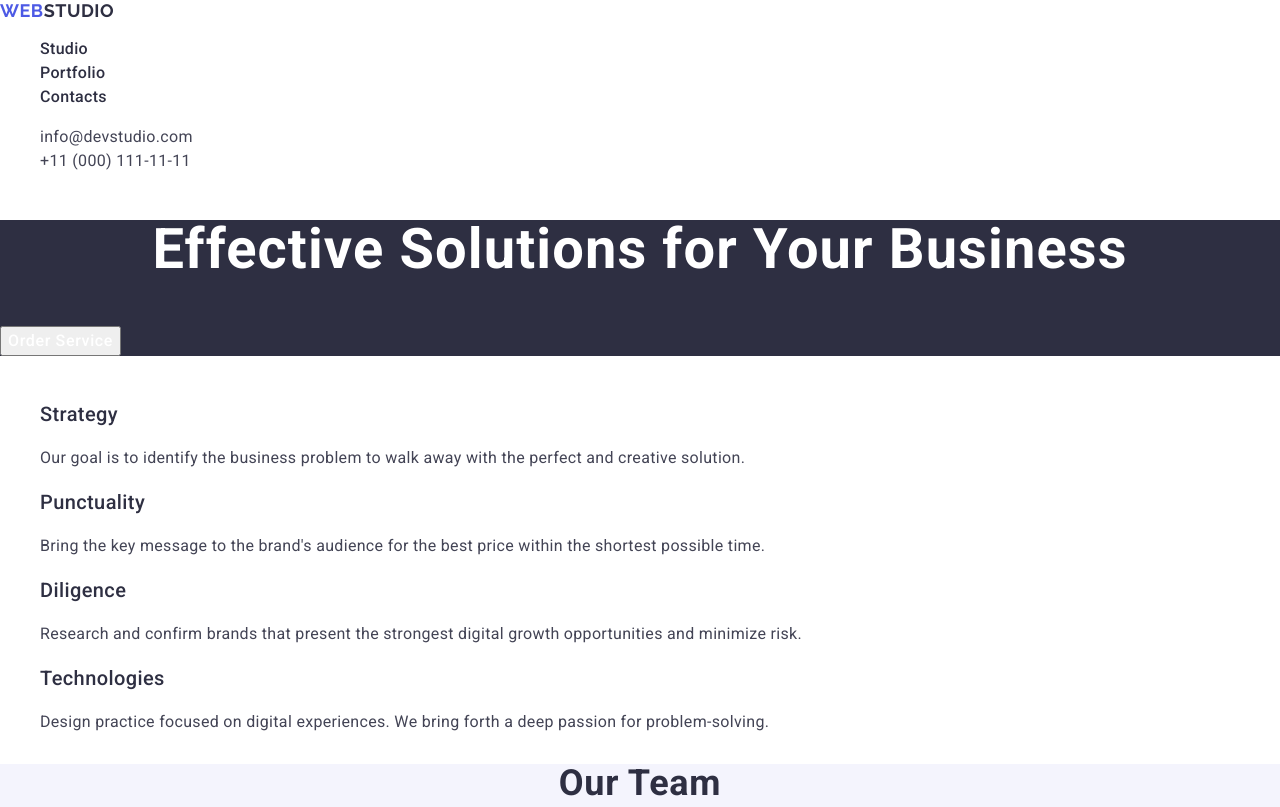
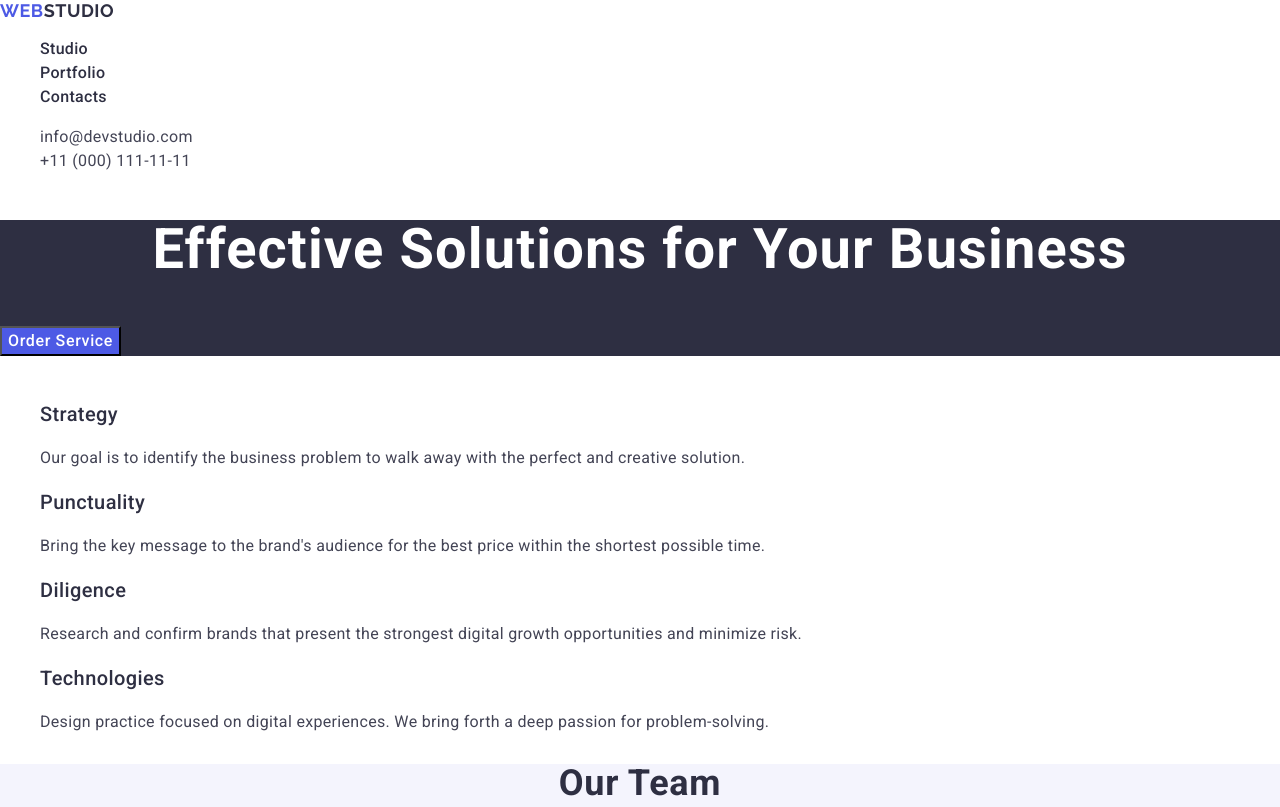
Before and after one commit to Daria-Tumatieva/goit-markup-hw-02, a plain HTML site: page index.html in a window 1280 px wide. Shown: the top 807 px of the page. Drawn offline with nearby package versions, Linux system fonts and the light colour scheme.

Commit message:
home-work-2.5

```diff
--- a/css/styles.css
+++ b/css/styles.css
@@ -32,7 +32,7 @@ a {
 .header-menu:hover, .header-menu:focus {
     color: #404BBF;
 }
-address {
+.address {
     font-style: normal
 }
 .header-contacts {
@@ -58,16 +58,16 @@ address {
     letter-spacing: 1.12px;
 }
 .main-title-btn {
-    color: #ffffff;
+    color: #FFF;
     font-size: 16px;
     font-weight: 500;
     line-height: 1.5;
-    letter-spacing: 0.04em;
-    background-color: #4D5AE5
+    letter-spacing: 0.64px;
+    background: #4D5AE5;
     cursor: pointer;
 }
 .main-title-btn:hover, .main-title-btn:focus {
-    background-color: #404BBF;
+    background: #404BBF;
 }
 .main-advantages-hidden {
     margin: -1px;
```
